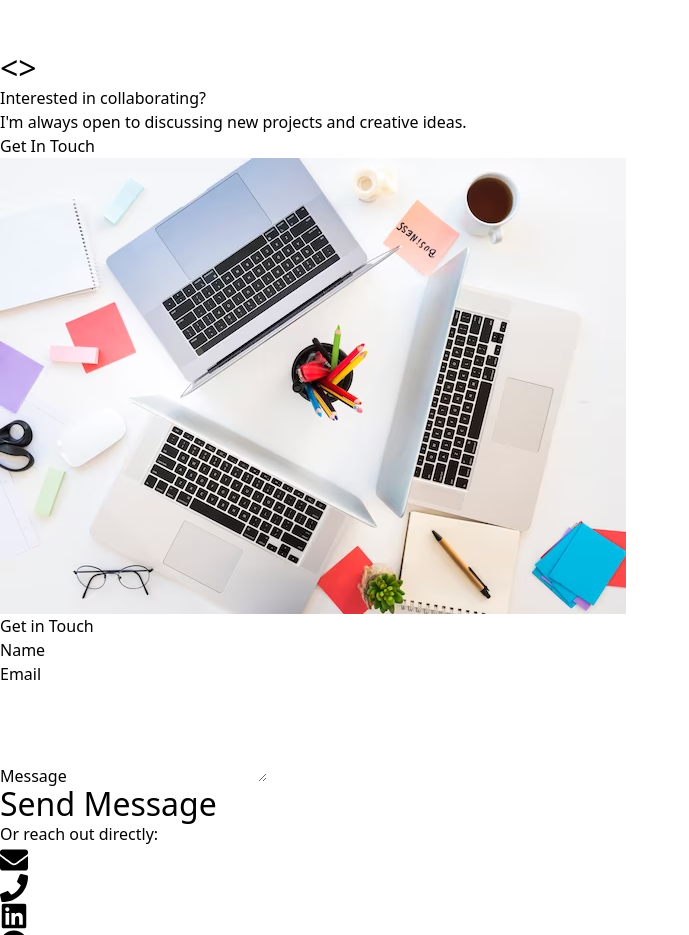
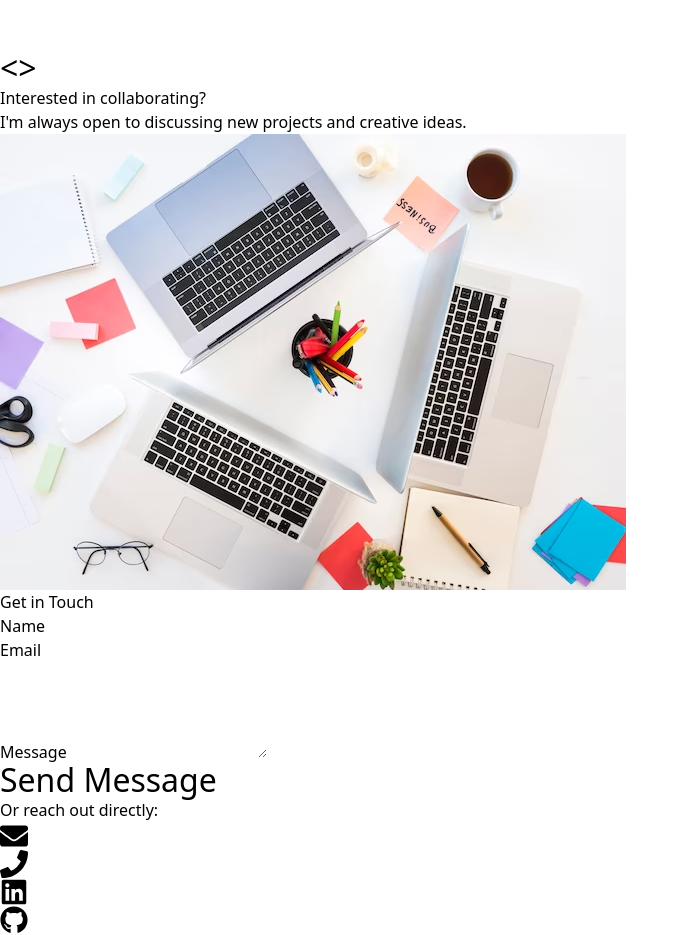
Before and after one commit to Shevaitverma/Shevait.online, a React (Vite) app: page / in a window 1280 px wide. Shown: the part 2780-3715 px from the top of the page, without its empty margins (0-689 px from the left). Built offline with nearby package versions, Linux system fonts and the light colour scheme.

Commit message:
fixed some small bugs

```diff
--- a/src/components/Contact.jsx
+++ b/src/components/Contact.jsx
@@ -11,12 +11,6 @@ import { FaEnvelope, FaPhone, FaLinkedin, FaGithub } from 'react-icons/fa';
 const PUBLIC_KEY = import.meta.env.VITE_EMAILJS_PUBLIC_KEY;
 const SERVICE_ID = import.meta.env.VITE_EMAILJS_SERVICE_ID;
 const TEMPLATE_ID = import.meta.env.VITE_EMAILJS_TEMPLATE_ID;
-
-
-console.log("SERVICE_ID", SERVICE_ID);
-console.log("TEMPLATE_ID", TEMPLATE_ID);
-console.log("PUBLIC_KEY", PUBLIC_KEY);
-
 
 const Contact = ({ id }) => {
   const [formData, setFormData] = useState({
--- a/src/pages/Home.jsx
+++ b/src/pages/Home.jsx
@@ -120,9 +120,7 @@ const Home = () => {
         <div className="container mx-auto">
           <h2 className="text-3xl font-bold mb-4">Interested in collaborating?</h2>
           <p className="text-lg mb-8">I&apos;m always open to discussing new projects and creative ideas.</p>
-          <a href="/contact" className="bg-white text-gray-900 px-6 py-3 rounded-full text-lg font-semibold hover:bg-gray-100 transition">
-            Get In Touch
-          </a>
+
         </div>
       </section>
 
```
